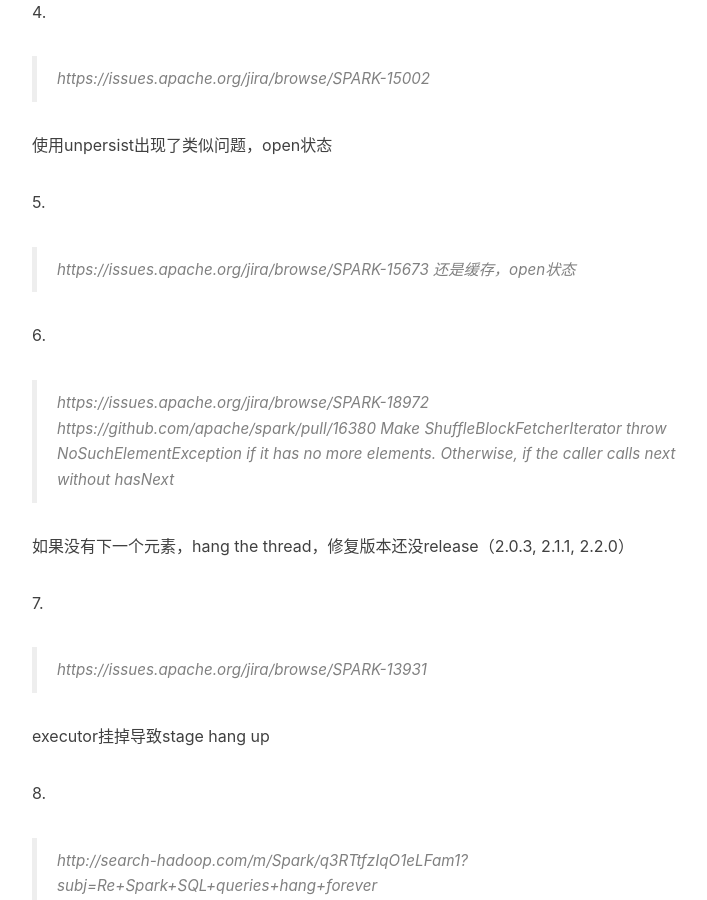
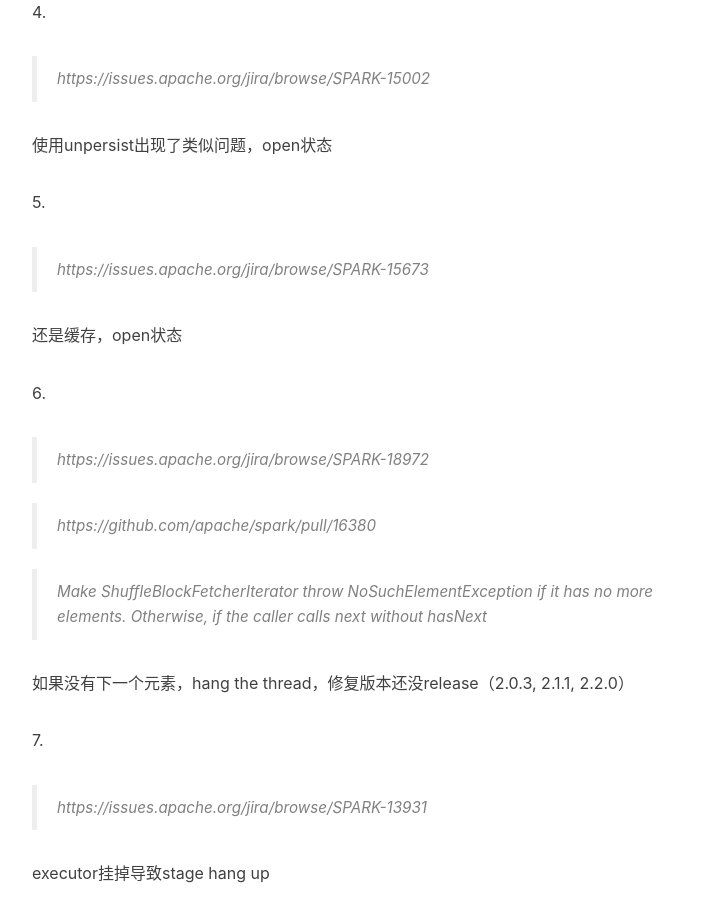
Before and after one commit to ChPi/ChPi.github.io, a Jekyll site: the page built from _posts/2017-02-16-spark踩坑日记【1】.markdown, in a window 1280 px wide and 900 px high, scrolled down 2495 px. Shown: the whole window, without its empty margins (233-940 px from the left). Built offline with Jekyll 4.4.1, drawn with Linux system fonts in a browser that asks for light colours; nearby versions of some CDN libraries; formulas are drawn with MathJax 3; comment, search, counter and statistics services are not loaded; some of the changed lines change nothing that is shown; some of the changed text lies outside the part shown.

Commit message:
something

```diff
--- a/_posts/2017-02-16-spark踩坑日记【1】.markdown
+++ b/_posts/2017-02-16-spark踩坑日记【1】.markdown
@@ -51,7 +51,7 @@
 
 中间日志有些报错，都是内存不足被yarn kill了，已经习惯了。
 
-最后的日志是清理累加器，看不出什么，也没其他错，注意是卡在cache(33行代码，这是后已经执行了17分钟)。
+最后的日志是清理累加器，看不出什么，也没其他错，注意是卡在cache（33行代码，这时候已经执行了17分钟）。
 
 #### jstack
 
@@ -94,11 +94,15 @@
 5.
 
 > https://issues.apache.org/jira/browse/SPARK-15673
+
 还是缓存，open状态
 
 6.
+
 > https://issues.apache.org/jira/browse/SPARK-18972
+
 > https://github.com/apache/spark/pull/16380
+
 > Make ShuffleBlockFetcherIterator throw NoSuchElementException if it has no more elements. Otherwise, if the caller calls next without hasNext
 
 如果没有下一个元素，hang the thread，修复版本还没release（2.0.3, 2.1.1, 2.2.0）
```
